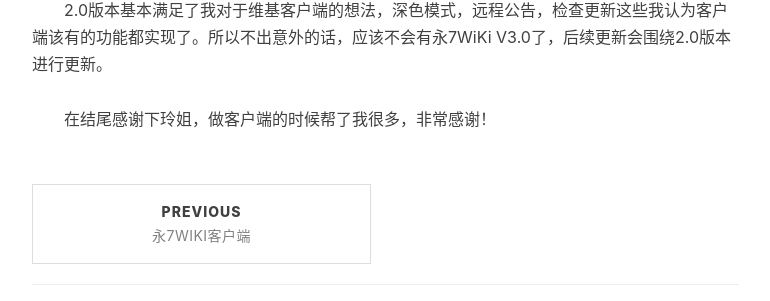
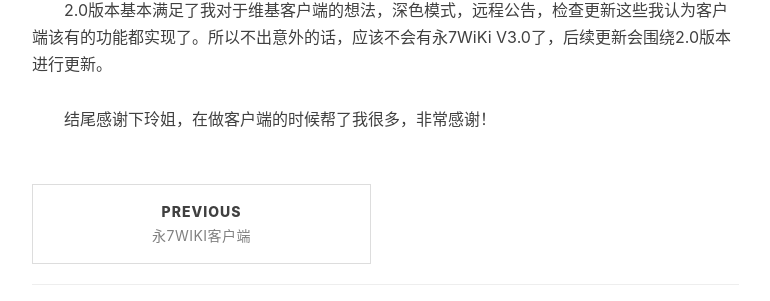
Before and after one commit to YS-yorigamishion/YS-yorigamishion.github.io, a Jekyll site: the page built from _posts/2022-2-20-永7WiKi制作过程.md, in a window 1280 px wide. Shown: the part 1548-1849 px from the top of the page, without its empty margins (233-1003 px from the left). Built offline with Jekyll 4.4.1, drawn with Linux system fonts in a browser that asks for light colours; nearby versions of some CDN libraries; comment, search, counter and statistics services are not loaded.

```diff
--- a/_posts/2022-2-20-永7WiKi制作过程.md
+++ b/_posts/2022-2-20-永7WiKi制作过程.md
@@ -21,4 +21,4 @@ tags:
 &emsp;&emsp;2021年4月，Fusion App 2.0公测，听闻消息后速度回来开发永7WiKi V2.0正式版。Fusion 2.0相较于1.0开发更自由，但同时也更复杂。不过有了经验后其实还好，在经过一个多月的摸鱼开发后，最终开发了永7WiKi V2.0正式版。
 
 &emsp;&emsp;2.0版本基本满足了我对于维基客户端的想法，深色模式，远程公告，检查更新这些我认为客户端该有的功能都实现了。所以不出意外的话，应该不会有永7WiKi V3.0了，后续更新会围绕2.0版本进行更新。<br>
-&emsp;&emsp;在结尾感谢下玲姐，做客户端的时候帮了我很多，非常感谢！
+&emsp;&emsp;结尾感谢下玲姐，在做客户端的时候帮了我很多，非常感谢！
```
